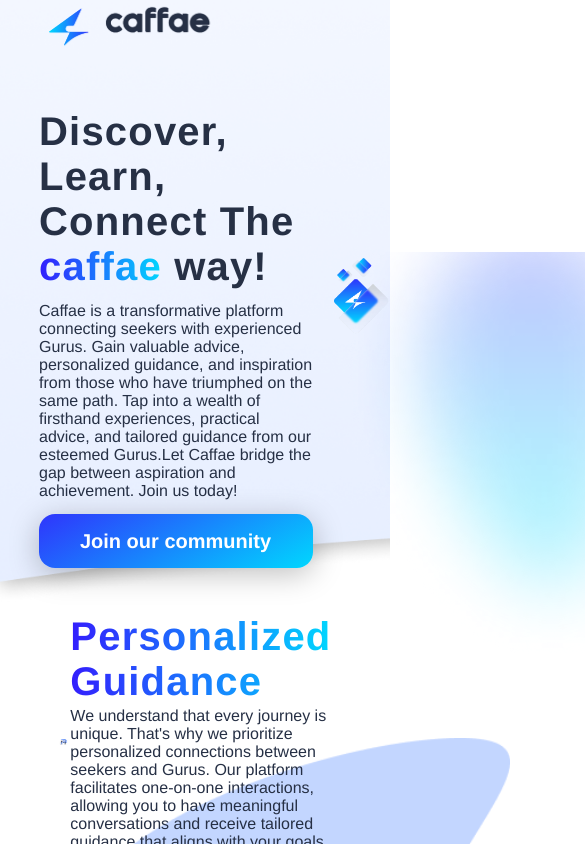
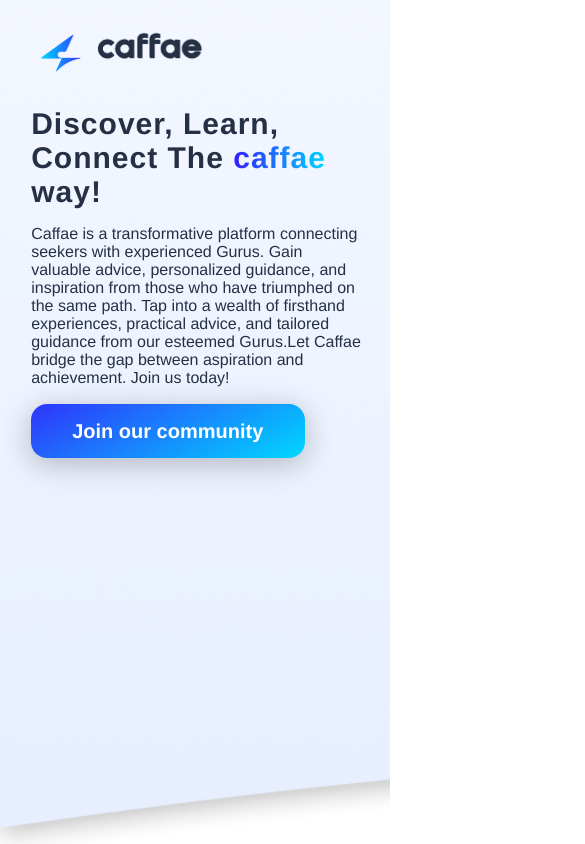
Before and after one commit to aniketsahran/caffae, a React (Create React App) app in the folder frontend/: page / in a window 390 px wide. Shown: the top 844 px of the page, 585 px wide, since content can reach past the window. Built offline with nearby package versions, Linux system fonts and the light colour scheme; a web font is replaced by a local one.

Commit message:
Making website responsive

```diff
--- a/frontend/src/components/Footer/Footer.css
+++ b/frontend/src/components/Footer/Footer.css
@@ -177,3 +177,48 @@
     line-height: normal;
     text-decoration: none;
 }
+
+@media screen and (max-width: 768px) {
+   .footer-form_section {
+        flex-direction: column;
+   }
+
+   .footer-image {
+        display: none;
+   }
+
+   .footer-social_section {
+        flex-direction: column;
+   }
+
+   .footer-social_section {
+        align-items: center;
+        text-align: center;
+        justify-content: center;
+   }
+
+   .footer-social_section-header {
+        align-items: center;
+        text-align: center;
+        justify-content: center;
+        margin: 0;
+   }
+
+   .footer-social_section-mail {
+        align-items: center;
+        text-align: center;
+        justify-content: center;
+        margin: 0;
+   }
+
+   .footer-social_section-social_handles {
+        margin: 0;
+        align-items: center;
+        justify-content: center;
+        text-align: center;
+   }
+}
+
+@media screen and (max-width: 992px) {
+
+}
--- a/frontend/src/components/Header/Header.css
+++ b/frontend/src/components/Header/Header.css
@@ -1,4 +1,4 @@
-.left_desc-container {
+.header-left_desc-container {
     display: flex;
     flex-direction: row;
     justify-content: space-between;
@@ -7,37 +7,34 @@
 
 }
 
-.left_desc-image {
+.header-left_desc-image {
     display: flex;
+    flex-wrap: wrap;
     flex: 0.8;
 }
 
-.left_desc-space {
+.header-left_desc-text {
     display: flex;
-    flex: 0.3;
+    flex: 1;
+    margin-right: 8%;
 }
 
-.left_desc-text {
-    display: flex;
-    flex: 1;
-}
-
-.left_desc-bg_ellipse {
-    height: 100%;
+.header-left_desc-bg_ellipse {
+    height: 50%;
     position: absolute;
     z-index: -1;
 }
 
-.left_desc-top_image {
-    width: 100%;
+.header-left_desc-top_image {
+    width: 80%;
     height: auto;
     margin-top: 10%;
-    margin-right: 10%;
 }
 
-.desc_text-header{
+.header-desc_text-header{
     color: black;
 }
+
 .header-title{
 color: #263045;
 font-size: 40px;
@@ -49,23 +46,23 @@
 margin-bottom: 5%;
 }
 
-.other{
+.header-other{
     background: linear-gradient(to right, #331EFD, #00D7FE);
     -webkit-background-clip: text;
     -webkit-text-fill-color: transparent;
 }
+
 .header-container{
     display: flex;
     flex-direction: row;
     justify-content: space-between;
-    align-items: center;
-    padding-left: 10%;
+    align-items: flex-start;
+    padding-left: 8%;
     background-image: url("../../assets/rectangle11.png");
     background-size: cover;
-    min-height: 100%;
     z-index: 5;
+    height: 100vh;
     padding-bottom: 5%;
-
 }
 .header-desc{
     color: #263045;
@@ -97,13 +94,13 @@
 border: none;
 }
 
-.caffae-top{
+.header-caffae-top{
 width: 117.787px;
 height: 38.98px;
 background: url("../../assets/caffaeraw-031.png"), -117.893px -154.649px / 299.82% 679.348% no-repeat;
 }
 
-.logo-top {
+.header-logo-top {
 width: 59.507px;
 height: 53.843px;
 background: url("../../assets/caffaeraw-041.png"), 50% / cover no-repeat;
@@ -113,5 +110,48 @@
     display: flex;
     align-items: left;
     justify-content: left;
-    padding-bottom: 20%;
+    padding: 8% 0 20%;
 }
+
+@media screen and (max-width: 768px) {
+    .header-left_desc-image {
+        display: none;
+    }
+
+    .header-left_desc-bg_ellipse {
+        display: none;
+    }
+
+    .header-container {
+        flex-direction: column;
+    }
+
+    .header-logo {
+        padding: 8% 0;
+    }
+
+    .header-title {
+        color: #263045;
+        font-size: 30px;
+        font-family: Helvetica;
+        font-style: normal;
+        font-weight: 700;
+        line-height: normal;
+        letter-spacing: 1px;
+        margin-bottom: 5%;
+    }
+
+    .header-left_desc-text {
+        margin-right: 8%;
+    }
+}
+
+@media screen and (max-width: 992px) {
+    .header-left_desc-bg_ellipse {
+        display: none;
+    }
+
+    .header-left_desc-image {
+        display: none;
+    }
+}
--- a/frontend/src/components/Header/Header.jsx
+++ b/frontend/src/components/Header/Header.jsx
@@ -7,15 +7,15 @@
 const Header = () => {
   return (
     <div className="header-container">
-    <div className='left_desc-text'>
-    <div className='desc_text-container'>
+    <div className='header-left_desc-text'>
+    <div className='header-desc_text-container'>
       <div className='header-logo'>
-    <img src={image4} className='logo-top' />
-    <img src={image3} className='caffae-top' />
+    <img src={image4} className='header-logo-top' />
+    <img src={image3} className='header-caffae-top' />
       </div>
       <div className='header-title'>
       Discover, Learn, Connect
-      The <span className='other'>caffae</span> way!
+      The <span className='header-other'>caffae</span> way!
       </div>
       <div className='header-desc'>
       Caffae is a transformative platform connecting seekers with experienced Gurus. Gain valuable advice, personalized guidance, and inspiration from those who have triumphed on the same path. Tap into a wealth of firsthand experiences, practical advice, and tailored guidance from our esteemed Gurus.Let Caffae bridge the gap between aspiration and achievement. Join us today!
@@ -23,10 +23,9 @@
       <button className='header-button'>Join our community</button>
     </div>
     </div>
-    <div className='left_desc-space'></div>
-    <div className='left_desc-image'>
-      <img src={image1} className='left_desc-bg_ellipse' />
-      <img src={image2} className='left_desc-top_image' />
+    <div className='header-left_desc-image'>
+      <img src={image1} className='header-left_desc-bg_ellipse' />
+      <img src={image2} className='header-left_desc-top_image' />
     </div>
   </div>
   )
--- a/frontend/src/components/LeftDesc/LeftDesc.css
+++ b/frontend/src/components/LeftDesc/LeftDesc.css
@@ -33,3 +33,23 @@
     margin-top: 10%;
     margin-right: 10%;
 }
+
+@media screen and (max-width: 768px) {
+    .left_desc-bg_ellipse {
+        display: none;
+    }
+
+    .left_desc-container {
+        flex-direction: column;
+    }
+
+    .left_desc-top_image {
+        margin: 5% 0;
+    }
+}
+
+@media screen and (max-width: 992px) {
+    .left_desc-bg_ellipse {
+        display: none;
+    }
+}
--- a/frontend/src/components/RightDesc/RightDesc.css
+++ b/frontend/src/components/RightDesc/RightDesc.css
@@ -33,3 +33,27 @@
     margin-top: 10%;
     margin-left: 10%;
 }
+
+@media screen and (max-width: 768px) {
+    .right_desc-bg_ellipse {
+        display: none;
+    }
+
+    .right_desc-container {
+        flex-direction: column;
+    }
+
+    .right_desc-space {
+        display: none;
+    }
+
+    .right_desc-top_image {
+        margin: 5% 0;
+    }
+}
+
+@media screen and (max-width: 992px) {
+    .right_desc-bg_ellipse {
+        display: none;
+    }
+}
```
